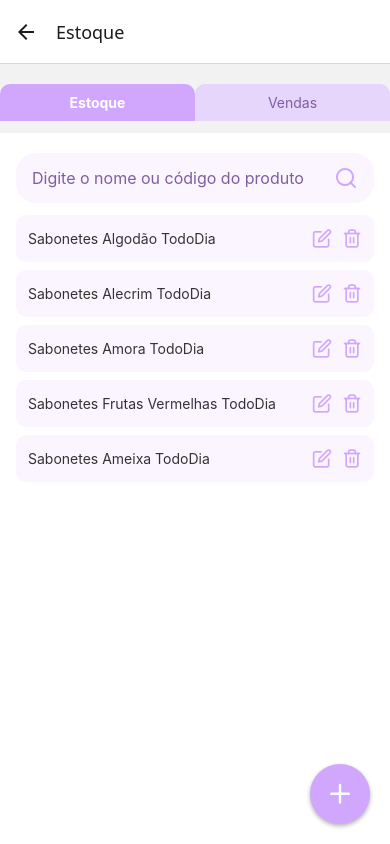
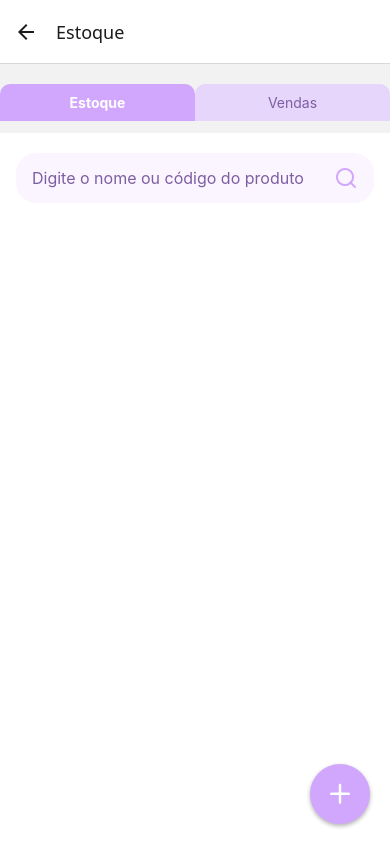
Before and after one commit to meduarda18/lojaCosmeticos, a React Native app in the folder lojaCosmeticos/: screen /Estoque in a window 390 px wide. Built offline with nearby package versions, Linux system fonts and the light colour scheme.

Commit message:
feat: criação do asyncStorage para lidar com a lógica de salvar localmente

```diff
--- a/lojaCosmeticos/package.json
+++ b/lojaCosmeticos/package.json
@@ -10,6 +10,7 @@
   },
   "dependencies": {
     "@expo/vector-icons": "^14.1.0",
+    "@react-native-async-storage/async-storage": "^2.2.0",
     "@react-navigation/native": "^7.1.10",
     "@react-navigation/native-stack": "^7.3.14",
     "@react-navigation/stack": "^7.3.3",
@@ -17,6 +18,7 @@
     "expo-status-bar": "~2.2.3",
     "react": "19.0.0",
     "react-native": "0.79.2",
+    "react-native-async-storage": "^0.0.1",
     "react-native-elements": "^3.4.3",
     "react-native-gesture-handler": "~2.24.0"
   },
--- a/lojaCosmeticos/src/pages/estoque/EstoqueContent.jsx
+++ b/lojaCosmeticos/src/pages/estoque/EstoqueContent.jsx
@@ -1,20 +1,53 @@
-import React from 'react';
-import {View, TextInput, Text, SectionList, TouchableOpacity} from 'react-native';
+import React, {useCallback, useEffect, useState} from 'react';
+import {View, TextInput, Text, SectionList, TouchableOpacity, Alert} from 'react-native';
 import styles from './EstoquePageStyle';
 import {Feather} from "@expo/vector-icons";
-import {useNavigation} from "@react-navigation/native";
-
-const dadosEstoque = [
-    {id:'1', nome:'Sabonetes Algodão TodoDia'},
-    {id:'2', nome:'Sabonetes Alecrim TodoDia'},
-    {id:'3', nome:'Sabonetes Amora TodoDia'},
-    {id:'4', nome:'Sabonetes Frutas Vermelhas TodoDia'},
-    {id:'5', nome:'Sabonetes Ameixa TodoDia'},
-];
+import {useFocusEffect, useNavigation} from "@react-navigation/native";
+import {deletarProduto, listarProdutos} from "../../storage/ProdutoStorage";
 
 export default function EstoqueContent() {
 
     const navigation = useNavigation();
+
+    const [produtos, setProdutos] = useState([]);
+    const [filtro, setFiltro] = useState('');
+
+
+    useFocusEffect(
+        useCallback(() => {
+            const carregarProdutos = async () => {
+                const lista = await listarProdutos();
+                setProdutos(lista);
+            };
+
+            carregarProdutos();
+        }, [])
+    );
+
+    const handleExcluirProduto = (codigo) => {
+        Alert.alert(
+            'Confirmar Exclusão',
+            'Tem certeza que deseja excluir este produto?',
+            [
+                {
+                    text: 'Cancelar', style: 'cancel'
+                },
+
+                {
+                    text: 'Excluir', style: 'destructive',
+                    onPress: async () => {
+                        await deletarProduto(codigo);
+                        await carregarProdutos();
+                    },
+                },
+            ],
+            {cancelable: true}
+        )
+    }
+
+    const produtosFiltrados = produtos.filter(
+        p => p.nome.toLowerCase().includes(filtro.toLowerCase()) || p.codigo.toLowerCase().includes(filtro.toLowerCase())
+    );
 
     return (
         <View style={styles.container}>
@@ -23,26 +56,31 @@ export default function EstoqueContent() {
                     style={styles.searchInput}
                     placeholder="Digite o nome ou código do produto"
                     placeholderTextColor='#7F5DA3'
+                    value={filtro}
+                    onChangeText={setFiltro}
                 />
                 <Feather name='search' size={24} color='#D1A6FD' />
             </View>
 
             <SectionList
-                sections={[{title: 'Estoque', data: dadosEstoque}]}
-                keyExtractor={(item) => item.id}
+                sections={[{title: 'Estoque', data: produtosFiltrados}]}
+                keyExtractor={(item) => item.codigo}
                 renderItem={({ item }) => (
                     <TouchableOpacity
                         style={styles.itemContainer}
-                        onPress={() => navigation.navigate('Detalhes do Produto', {id: item.id})}
+                        onPress={() => navigation.navigate('Detalhes do Produto', {id: item.codigo})}
                     >
                         <Text style={styles.itemText}>{item.nome}</Text>
                         <View style={styles.iconsContainer}>
                             <TouchableOpacity
-                                onPress={() => navigation.navigate('Editar Produto', {id: item.id})}
+                                onPress={() => navigation.navigate('Editar Produto', {id: item.codigo})}
                             >
                                 <Feather name="edit" size={20} color="#D1A6FD" />
                             </TouchableOpacity>
-                            <TouchableOpacity style={{ marginLeft: 10 }}>
+                            <TouchableOpacity
+                                style={{ marginLeft: 10 }}
+                                onPress={() => handleExcluirProduto(item.codigo)}
+                            >
                                 <Feather name="trash-2" size={20} color="#D1A6FD" />
                             </TouchableOpacity>
                         </View>
--- a/lojaCosmeticos/src/pages/produto/CadastrarProduto.jsx
+++ b/lojaCosmeticos/src/pages/produto/CadastrarProduto.jsx
@@ -2,6 +2,7 @@ import React, { useState } from 'react';
 import { View, Text, TextInput, TouchableOpacity, Alert, ScrollView } from 'react-native';
 import { useNavigation } from '@react-navigation/native';
 import styles from './CadastrarProdutoStyle';
+import {salvarProduto} from "../../storage/ProdutoStorage";
 
 export default function CadastrarProduto() {
   const navigation = useNavigation();
@@ -12,23 +13,28 @@ export default function CadastrarProduto() {
   const [preco, setPreco] = useState('');
   const [descricao, setDescricao] = useState('');
 
-  const handleSalvar = () => {
+  const handleSalvar = async () => {
     if (!codigo || !nome || !quantidade || !preco) {
       Alert.alert('Erro', 'Preencha todos os campos obrigatórios, incluindo o código.');
       return;
     }
 
     const novoProduto = {
-      codigo,                                  // adiciona código ao objeto
-      nome,
+      codigo: codigo.trim(),
+      nome: nome.trim(),
       quantidade: parseInt(quantidade),
       preco: parseFloat(preco),
-      descricao,
+      descricao: descricao.trim()
     };
 
-    console.log('Produto cadastrado:', novoProduto);
-    Alert.alert('Sucesso', 'Produto cadastrado com sucesso!');
-    navigation.goBack();
+    try {
+        await salvarProduto(novoProduto);
+        Alert.alert('Sucesso', 'Produto cadastrado com sucesso!');
+        navigation.goBack();
+    } catch (error){
+        console.error('Erro ao salvar produto', error);
+        Alert.alert('Erro', 'Falha ao salvar o produto. Tente novamente.');
+    }
   };
 
   return (
--- /dev/null
+++ b/lojaCosmeticos/src/storage/ProdutoStorage.jsx
@@ -0,0 +1,27 @@
+import AsyncStorage from '@react-native-async-storage/async-storage';
+
+const STORAGE_KEY = 'produtos';
+
+export async function salvarProduto(produto) {
+    const produtos = await listarProdutos();
+    produtos.push(produto);
+    await AsyncStorage.setItem(STORAGE_KEY, JSON.stringify(produtos));
+}
+
+export async function listarProdutos() {
+    const dados = await AsyncStorage.getItem(STORAGE_KEY);
+    return dados ? JSON.parse(dados) : [];
+}
+
+export async function deletarProduto(codigo) {
+    const produtos = await listarProdutos();
+    const atualizados = produtos.filter(p => p.codigo !== codigo);
+    await AsyncStorage.setItem(STORAGE_KEY, JSON.stringify(atualizados));
+}
+
+export async function atualizarProduto(produtoAtualizado) {
+    const produtos = await listarProdutos();
+    const atualizados = produtos.map(
+        p => p.codigo === produtoAtualizado.codigo ? produtoAtualizado : p);
+    await AsyncStorage.setItem(STORAGE_KEY, JSON.stringify(atualizados));
+}
```
Also changed, not shown: 1 other file (tests, documents, lock files or other folders).
